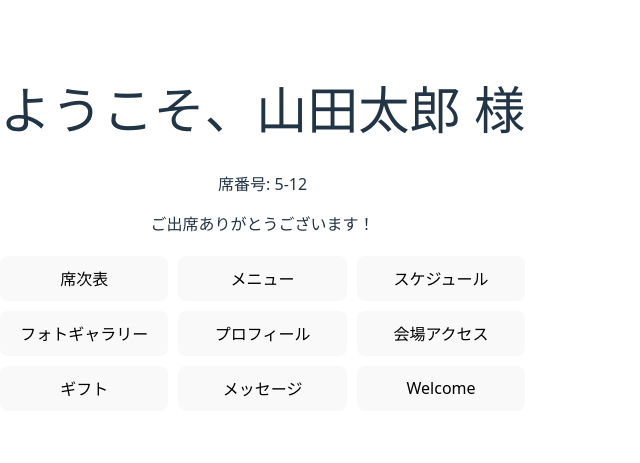
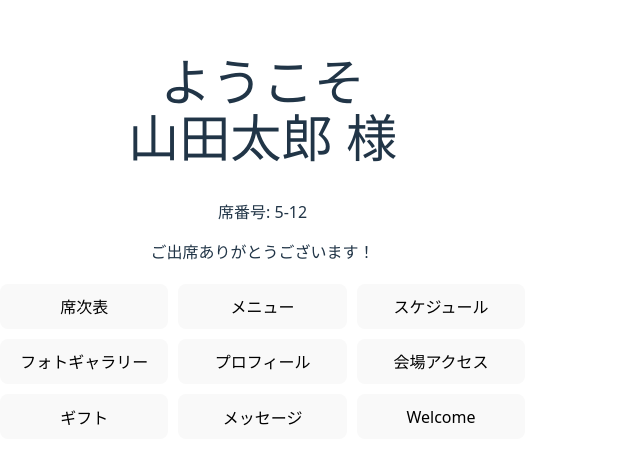
Before and after one commit to takiyama10921-droid/guest-app, a React (Vite) app: page /guest/abc123 in a window 1280 px wide. Shown: the part 179-642 px from the top of the page, without its empty margins (0-640 px from the left). Built offline with nearby package versions, Linux system fonts and the light colour scheme.

Commit message:
デザイン調整

```diff
--- a/src/pages/GuestPage.tsx
+++ b/src/pages/GuestPage.tsx
@@ -9,7 +9,7 @@ export default function GuestPage() {
 
   return (
     <div style={{ textAlign: "center", marginTop: "50px" }}>
-      <h1>ようこそ、{guest.name} 様</h1>
+      <h1>ようこそ<br/>{guest.name} 様</h1>
       <p>席番号: {guest.seatNumber}</p>
       <p>{guest.message}</p>
 
--- a/src/pages/HomePage.tsx
+++ b/src/pages/HomePage.tsx
@@ -4,7 +4,7 @@ export default function HomePage() {
   return (
     <div style={{ textAlign: "center", marginTop: "50px" }}>
       <h1>結婚式ゲスト用ページ</h1>
-      <p>招待状のQRコードを読み取ると、個別ページが開きます!</p>
+      <p>本日はお越しいただきありがとうございます！</p>
       <p>テストリンク:</p>
       <Link to="/guest/abc123">山田太郎さんのページへ</Link>
     </div>
```
